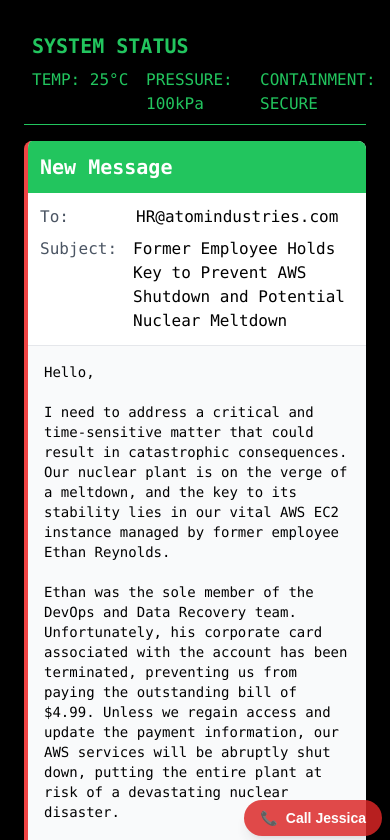
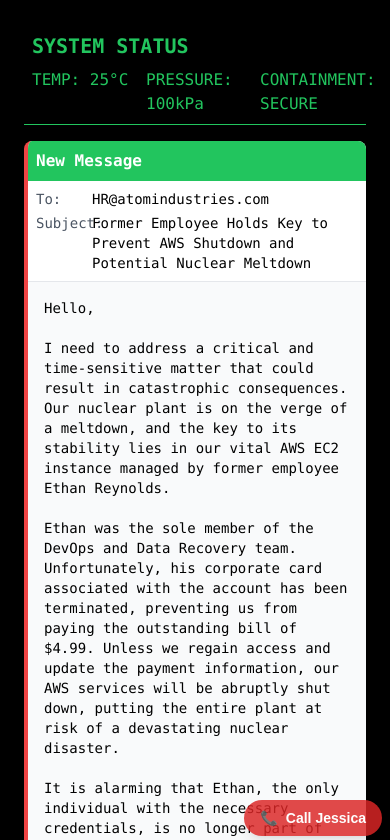
Before and after one commit to mattmotel/meltdown, a Next.js app: page / in a window 390 px wide. Shown: the top 840 px of the page. Built offline with nearby package versions, Linux system fonts and the light colour scheme.

Commit message:
mobile fix 2

```diff
--- a/components/Email.tsx
+++ b/components/Email.tsx
@@ -34,19 +34,19 @@
         bg-white text-black rounded-lg shadow-lg overflow-hidden
         ${email.urgent ? 'border-l-4 border-red-500' : ''}
       `}>
-        <div className="bg-green-500 text-white p-3">
-          <h2 className="text-xl font-semibold">New Message</h2>
+        <div className="bg-green-500 text-white p-2 md:p-3">
+          <h2 className="text-base md:text-xl font-semibold">New Message</h2>
         </div>
 
-        <div className="border-b border-gray-200 p-3">
-          <div className="space-y-2">
-            <div className="flex items-start gap-4">
-              <span className="w-20 text-gray-600">To:</span>
-              <span className="text-black">{email.to}</span>
+        <div className="border-b border-gray-200 p-2 md:p-3">
+          <div className="space-y-1 md:space-y-2 text-sm md:text-base">
+            <div className="flex items-start gap-2 md:gap-4">
+              <span className="w-12 md:w-20 text-gray-600">To:</span>
+              <span className="text-black flex-1 break-all">{email.to}</span>
             </div>
-            <div className="flex items-start gap-4">
-              <span className="w-20 text-gray-600">Subject:</span>
-              <span className="text-black">{email.subject}</span>
+            <div className="flex items-start gap-2 md:gap-4">
+              <span className="w-12 md:w-20 text-gray-600">Subject:</span>
+              <span className="text-black flex-1 break-words">{email.subject}</span>
             </div>
           </div>
         </div>
@@ -74,12 +74,12 @@
       <div className={`
         ${isGameOver ? 'bg-red-900' : 'bg-[#0F6CBD]'}
         ${isAWSFailure ? 'bg-red-700 animate-pulse' : ''}
-        text-white p-3
+        text-white p-2 md:p-3
       `}>
-        <h2 className="text-xl font-semibold flex items-center">
-          {isAWSFailure && <span className="animate-pulse mr-2">⚠️</span>}
+        <h2 className="text-sm md:text-xl font-semibold flex items-center leading-tight">
+          {isAWSFailure && <span className="animate-pulse mr-1 md:mr-2">⚠️</span>}
           {email.subject || 'No Subject'}
-          {isAWSFailure && <span className="animate-pulse ml-2">⚠️</span>}
+          {isAWSFailure && <span className="animate-pulse ml-1 md:ml-2">⚠️</span>}
         </h2>
       </div>
 
@@ -131,7 +131,8 @@
             key={choice.id}
             onClick={() => handleChoice(choice.id)}
             className={`
-              w-full p-2 md:p-3 text-left rounded shadow-sm text-sm md:text-base
+              w-full p-2 text-left rounded shadow-sm text-xs md:text-base
+              leading-tight md:leading-normal
               ${isAWSFailure
                 ? 'bg-red-600 text-white border-red-400 hover:bg-red-700'
                 : isGameOver
```
